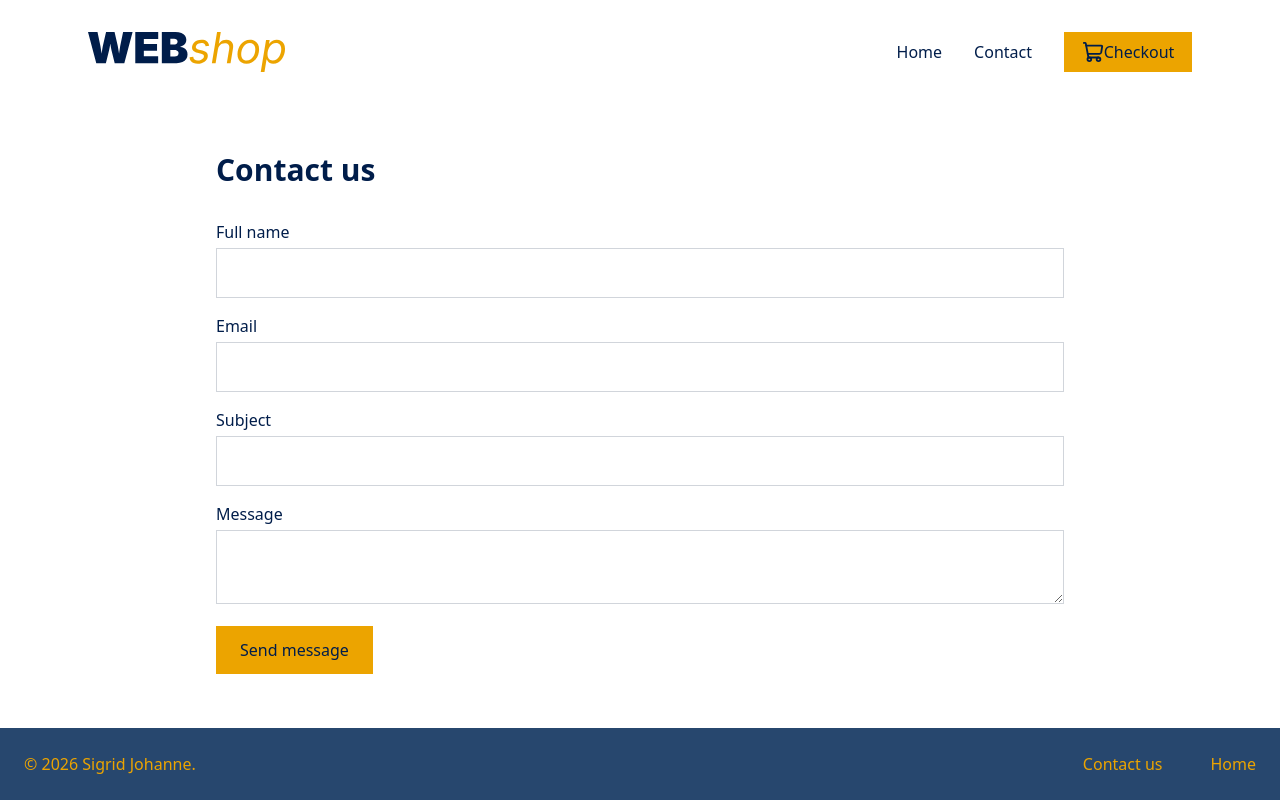
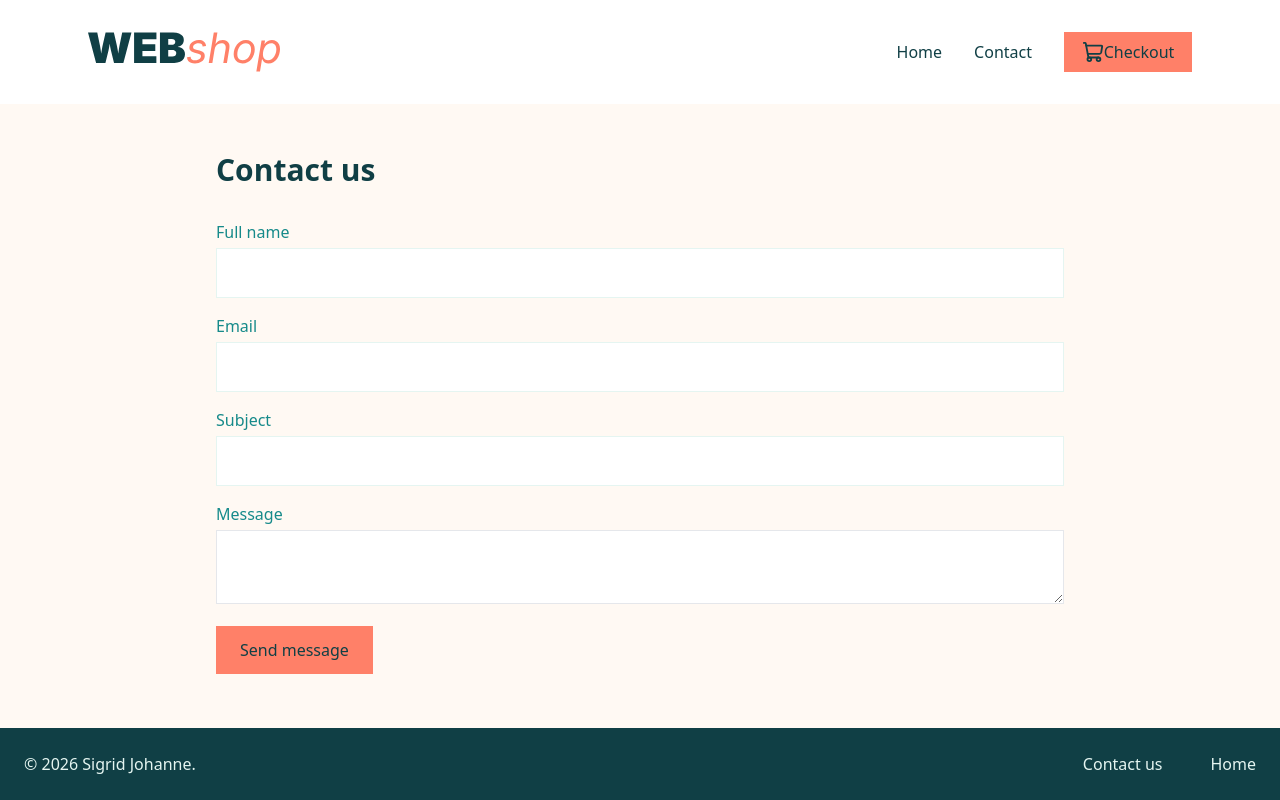
Before and after one commit to Sigrid-Okt22PT/Javascript-Framework-CA, a React (Vite) app: page /contact in a window 1280 px wide. Built offline with nearby package versions, Linux system fonts and the light colour scheme.

Commit message:
New color theme, dynamic SVG logo

```diff
--- a/src/components/checkout/CheckoutForm.tsx
+++ b/src/components/checkout/CheckoutForm.tsx
@@ -43,7 +43,7 @@ function CheckoutForm() {
 
       <button
         type="submit"
-        className="bg-yellow px-6 py-3 text-navy hover:bg-gray-700"
+        className="bg-accent px-6 py-3 text-primary hover:bg-gray-700"
       >
         Complete checkout
       </button>
--- a/src/components/layout/Footer.tsx
+++ b/src/components/layout/Footer.tsx
@@ -2,10 +2,10 @@ import { Link } from "react-router-dom";
 
 function Footer() {
   return (
-    <footer className=" bg-slate">
+    <footer className=" bg-primary">
       <div className="mx-auto flex max-w-7xl flex-col items-center justify-between gap-6 px-6 py-6 sm:flex-row">
         {/* Copyright */}
-        <p className="text-m text-yellow">
+        <p className="text-m text-light">
           © {new Date().getFullYear()} Sigrid Johanne.
         </p>
 
@@ -14,13 +14,13 @@ function Footer() {
           <div className="flex items-center gap-12">
             <Link
               to="/contact"
-              className="text-m text-yellow hover:text-lime hover:underline"
+              className="text-m text-light hover:text-light hover:underline"
             >
               Contact us
             </Link>
             <Link
               to="/"
-              className="text-m text-yellow hover:text-lime hover:underline"
+              className="text-m text-light hover:text-light hover:underline"
             >
               Home
             </Link>
--- a/src/components/layout/Header.tsx
+++ b/src/components/layout/Header.tsx
@@ -1,7 +1,7 @@
 import { useState } from "react";
 import { Link } from "react-router-dom";
 import { Menu, X, ShoppingCart } from "lucide-react";
-import webshopLogo from "../../assets/webshop_logo.svg";
+import Logo from "./Logo";
 
 function Header() {
   const [menuOpen, setMenuOpen] = useState<boolean>(false);
@@ -16,21 +16,21 @@ function Header() {
         <div className="flex items-center justify-between">
           {/* Logo */}
           <Link to="/" onClick={closeMenu} className="text-2xl font-bold">
-            <img src={webshopLogo} alt="WEBshop" className="h-10 w-auto" />
+            <Logo />
           </Link>
 
           {/* Desktop navigation */}
           <div className="hidden items-center gap-8 md:flex">
-            <Link to="/" className="hover:text-slate">
+            <Link to="/" className="hover:text-secondary">
               Home
             </Link>
-            <Link to="/contact" className="hover:text-slate">
+            <Link to="/contact" className="hover:text-secondary">
               Contact
             </Link>
             <Link
               to="/checkout"
               aria-label="Go to checkout"
-              className="flex h-10 w-32 items-center justify-center bg-yellow text-navy hover:bg-navy hover:text-lime"
+              className="flex h-10 w-32 items-center justify-center bg-accent text-primary hover:bg-primary hover:text-light"
             >
               <ShoppingCart size={22} />
               <span>Checkout</span>
--- /dev/null
+++ b/src/components/layout/Logo.tsx
@@ -0,0 +1,26 @@
+function Logo() {
+  return (
+    <svg
+      xmlns="http://www.w3.org/2000/svg"
+      viewBox="0 0 274.86 55.9"
+      className="block h-10 w-48"
+      role="img"
+      aria-label="WEBshop"
+    >
+      <g className="fill-primary">
+        <path d="M11.57,43.65L0,0h13.24l3.49,16.93c.45,2.13.85,4.41,1.22,6.86.36,2.44.72,4.88,1.07,7.31s.7,4.72,1.05,6.87h-2.46c.41-2.15.81-4.44,1.19-6.87s.78-4.87,1.19-7.31.86-4.73,1.35-6.86L25.2,0h11.84l3.87,16.93c.49,2.13.94,4.41,1.35,6.86s.81,4.88,1.19,7.31.78,4.72,1.19,6.87h-2.49c.37-2.15.73-4.44,1.07-6.87.34-2.43.7-4.87,1.07-7.31.37-2.44.77-4.73,1.2-6.86L48.98,0h13.24l-11.57,43.65h-13.39l-4.48-18.31c-.66-2.73-1.22-5.74-1.66-9.01-.44-3.27-.98-6.55-1.63-9.83h3.22c-.74,3.28-1.3,6.55-1.68,9.81-.38,3.26-.91,6.27-1.6,9.02l-4.48,18.31h-13.39Z" />
+        <path d="M65.98,43.65V0h31.99v9.73h-20.07v7.21h18.43v9.43h-18.43v7.56h19.98v9.73h-31.9Z" />
+        <path d="M103.01,43.65V0h18.93c3.32,0,6.11.45,8.38,1.36,2.27.91,3.97,2.18,5.13,3.81,1.15,1.63,1.73,3.54,1.73,5.73,0,1.62-.35,3.1-1.05,4.44-.7,1.34-1.68,2.45-2.94,3.34-1.26.89-2.74,1.5-4.44,1.83v.35c1.88.06,3.58.53,5.11,1.41,1.53.88,2.75,2.09,3.65,3.63s1.35,3.34,1.35,5.39c0,2.38-.61,4.51-1.83,6.37-1.22,1.87-2.97,3.33-5.26,4.39s-5.01,1.6-8.17,1.6h-20.57ZM114.84,17.55h5.07c1,0,1.88-.16,2.64-.48s1.36-.79,1.79-1.41c.43-.62.64-1.36.64-2.24,0-1.31-.46-2.32-1.39-3.05-.93-.72-2.1-1.08-3.53-1.08h-5.21v8.26ZM114.84,34.28h5.77c1.88,0,3.3-.38,4.28-1.14.98-.76,1.46-1.86,1.46-3.28,0-1-.23-1.84-.69-2.53-.46-.69-1.1-1.23-1.93-1.6-.83-.37-1.82-.56-2.97-.56h-5.92v9.11Z" />
+      </g>
+
+      <g className="fill-accent">
+        <path d="M153.13,44.36c-2.19,0-4.1-.31-5.73-.94s-2.93-1.54-3.9-2.75-1.52-2.71-1.66-4.48c-.02-.16-.03-.31-.04-.45s0-.3.01-.45l5.04-.64c.1,1.8.69,3.11,1.79,3.94s2.61,1.25,4.54,1.25c1.54,0,2.93-.24,4.17-.73s2.25-1.14,3.03-1.95,1.23-1.71,1.35-2.71c.14-1.02-.12-1.85-.76-2.5s-1.7-1.16-3.16-1.51l-5.16-1.29c-2.75-.66-4.76-1.74-6.01-3.22s-1.72-3.37-1.41-5.65c.23-1.88.97-3.52,2.2-4.94,1.23-1.42,2.8-2.51,4.7-3.3,1.9-.78,3.98-1.17,6.23-1.17,3.12,0,5.54.66,7.25,1.99,1.71,1.33,2.77,3.06,3.18,5.19.04.22.07.42.1.63s.05.42.07.66l-4.86.67c-.14-1.31-.64-2.42-1.52-3.34-.88-.92-2.31-1.38-4.31-1.38-1.37,0-2.62.23-3.76.7s-2.08,1.09-2.8,1.88c-.72.78-1.15,1.67-1.29,2.67-.14,1.07.15,1.93.86,2.58s1.93,1.17,3.65,1.58l4.75,1.17c2.77.68,4.78,1.76,6.01,3.22s1.69,3.31,1.38,5.54c-.18,1.45-.65,2.76-1.44,3.96s-1.8,2.22-3.05,3.09-2.68,1.54-4.29,2.01-3.33.7-5.17.7Z" />
+        <path d="M181.23,24.38l-3.19,19.28h-5.21L180.06,0h5.21l-3.19,19.13h-1.03c1-1.99,2.1-3.6,3.33-4.82,1.22-1.22,2.54-2.1,3.96-2.65,1.42-.55,2.93-.82,4.56-.82,2.19,0,4.07.45,5.64,1.36s2.71,2.28,3.4,4.1c.69,1.83.81,4.13.34,6.9l-3.4,20.45h-5.21l3.34-20.04c.43-2.58.09-4.57-1.01-5.96-1.1-1.4-2.8-2.09-5.08-2.09-1.52,0-2.96.33-4.32,1-1.36.66-2.51,1.65-3.46,2.94-.95,1.3-1.58,2.93-1.89,4.88Z" />
+        <path d="M221.16,44.36c-2.62,0-4.87-.55-6.75-1.66s-3.33-2.65-4.35-4.64-1.52-4.32-1.52-6.97.41-5.07,1.22-7.49,1.98-4.58,3.5-6.5c1.52-1.92,3.36-3.45,5.52-4.57,2.16-1.12,4.58-1.68,7.28-1.68s4.87.55,6.77,1.64c1.89,1.09,3.35,2.64,4.37,4.63s1.52,4.34,1.52,7.03-.41,5.13-1.23,7.54-2,4.57-3.53,6.47-3.38,3.41-5.54,4.53-4.58,1.67-7.25,1.67ZM221.28,39.7c1.99,0,3.75-.46,5.27-1.39s2.8-2.15,3.82-3.66,1.8-3.18,2.31-5.01.78-3.63.78-5.41c0-1.68-.26-3.17-.79-4.48-.53-1.31-1.35-2.34-2.46-3.11s-2.55-1.14-4.31-1.14c-1.97,0-3.71.46-5.21,1.38-1.5.92-2.77,2.14-3.81,3.66s-1.82,3.2-2.34,5.04-.79,3.66-.79,5.48c0,2.48.6,4.54,1.8,6.18s3.11,2.46,5.73,2.46Z" />
+        <path d="M241,55.9l7.41-44.59h5.04l-.85,5.07h.21c.55-.78,1.27-1.6,2.17-2.46.9-.86,2.02-1.59,3.37-2.18,1.35-.6,2.97-.89,4.86-.89,2.38,0,4.45.53,6.2,1.58s3.1,2.55,4.04,4.48,1.42,4.24,1.42,6.91c0,2.52-.38,5-1.13,7.44s-1.84,4.64-3.25,6.61-3.14,3.53-5.19,4.7-4.36,1.76-6.96,1.76c-1.95,0-3.52-.33-4.7-1s-2.09-1.45-2.72-2.36-1.11-1.73-1.42-2.48h-.41l-2.87,17.4h-5.21ZM257.67,39.67c1.93,0,3.64-.47,5.13-1.41s2.73-2.18,3.75-3.72,1.78-3.24,2.3-5.08.78-3.68.78-5.49c0-2.56-.61-4.61-1.82-6.15-1.21-1.54-3.04-2.31-5.48-2.31-1.95,0-3.67.46-5.16,1.38-1.48.92-2.72,2.14-3.72,3.66s-1.75,3.21-2.26,5.05-.76,3.7-.76,5.55c0,2.6.61,4.67,1.83,6.21s3.02,2.31,5.41,2.31Z" />
+      </g>
+    </svg>
+  );
+}
+
+export default Logo;
--- a/src/components/products/SearchBar.tsx
+++ b/src/components/products/SearchBar.tsx
@@ -10,7 +10,7 @@ function SearchBar({ search, setSearch }: SearchBarProps) {
       placeholder="Search products..."
       value={search}
       onChange={(event) => setSearch(event.target.value)}
-      className="w-full px-6 py-3 focus:border-teal focus:outline-none"
+      className="w-full px-6 py-3 focus:border-secondary focus:outline-none"
     />
   );
 }
--- a/src/pages/ContactPage.tsx
+++ b/src/pages/ContactPage.tsx
@@ -15,14 +15,14 @@ function ContactPage() {
       <h1 className="text-3xl font-bold">Contact us</h1>
 
       {success && (
-        <p role="status" className="bg-lime p-4 text-navy">
+        <p role="status" className="bg-light p-4 text-primary">
           Your form has been completed successfully!
         </p>
       )}
 
       <form onSubmit={handleSubmit} className="space-y-4">
         <div>
-          <label htmlFor="name" className="mb-1 block">
+          <label htmlFor="name" className="mb-1 block text-secondary">
             Full name
           </label>
           <input
@@ -31,10 +31,10 @@ function ContactPage() {
             type="text"
             minLength={3}
             required
-            className="mb-4 w-full border border-gray-300 p-3"
+            className="mb-4 w-full border border-light p-3"
           />
 
-          <label htmlFor="email" className="mb-1 block">
+          <label htmlFor="email" className="mb-1 block text-secondary">
             Email
           </label>
           <input
@@ -42,10 +42,10 @@ function ContactPage() {
             name="email"
             type="email"
             required
-            className="mb-4 w-full border border-gray-300 p-3"
+            className="mb-4 w-full border border-light p-3"
           />
 
-          <label htmlFor="subject" className="mb-1 block">
+          <label htmlFor="subject" className="mb-1 block text-secondary">
             Subject
           </label>
           <input
@@ -54,10 +54,10 @@ function ContactPage() {
             type="text"
             minLength={3}
             required
-            className="mb-4 w-full border border-gray-300 p-3"
+            className="mb-4 w-full border border-light p-3"
           />
 
-          <label htmlFor="content" className="mb-1 block">
+          <label htmlFor="content" className="mb-1 block text-secondary">
             Message
           </label>
           <textarea
@@ -65,12 +65,12 @@ function ContactPage() {
             id="content"
             minLength={3}
             required
-            className="mb-4 w-full border border-gray-300 p-3"
+            className="mb-4 w-full border border-lighty p-3"
           />
 
           <button
             type="submit"
-            className="bg-yellow px-6 py-3 text-navy hover:bg-slate hover:text-white"
+            className="bg-accent px-6 py-3 text-primary hover:bg-secondary hover:text-white"
           >
             Send message
           </button>
--- a/src/pages/ProductPage.tsx
+++ b/src/pages/ProductPage.tsx
@@ -54,7 +54,7 @@ function ProductPage() {
           <button
             type="button"
             onClick={() => addItem(product)}
-            className="bg-yellow px-6 py-3 font-semibold text-navy"
+            className="bg-accent px-6 py-3 font-semibold text-primary"
           >
             Add to cart
           </button>
--- a/src/styles/index.css
+++ b/src/styles/index.css
@@ -4,6 +4,6 @@
 
 @layer base {
   body {
-    @apply bg-white text-navy;
+    @apply bg-background text-primary;
   }
 }
--- a/tailwind.config.js
+++ b/tailwind.config.js
@@ -4,11 +4,11 @@ export default {
   theme: {
     extend: {
       colors: {
-        navy: "#001D4A",
-        yellow: "#ECA400",
-        lime: "#EAF8BF",
-        slate: "#27476E",
-        teal: "#006992",
+        primary: "#103F45",
+        secondary: "#168A8A",
+        accent: "#FF8068",
+        light: "#E5F5F1",
+        background: "#FFF9F3",
       },
     },
   },
```
Also changed, not shown: src/components/products/ProductCard.tsx (+6 -4 lines), src/pages/Home.tsx (+5 -5 lines), src/assets/webshop_logo.svg (deleted).
